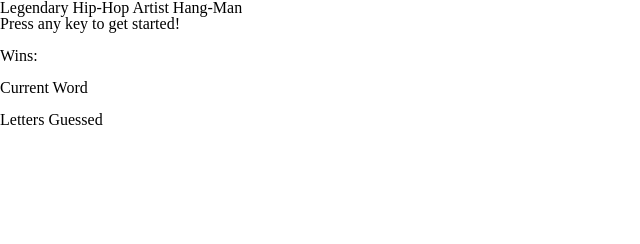
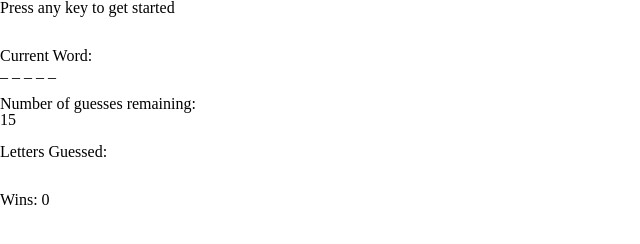
Before and after one commit to martinperezsh/Hangman-Game, a plain HTML site: page index.html in a window 1280 px wide. Shown: the whole page, without its empty margins (0-640 px from the left). Drawn offline with Linux system fonts and the light colour scheme.

Commit message:
created html and some javasacript

```diff
--- a/assets/javascript/game.js
+++ b/assets/javascript/game.js
@@ -1,30 +1,34 @@
-// Game words
-var words = ['nas', 'biggie', 'tupac', 'eminem', 'raekwon'];
-console.log(words)
+var words = ['luffy', 'zoro', 'nami', 'usopp', 'sanji', 'chopper', 'robin', 'franky', 'brook', 'jimbei'];
+var wins = 0;
+var guessesLeft = 15;
+var chosenWord = '';
+var lettersInWord = [];
+var numberBlanks = 0;
+var blanksAndSuccesses = [];
+var wrongGuesses = [];
 
-var wins = 0;
-var lettersGuessed = [];
-var losses = 0;
-var i = 0;
+function gameStart() {
+	chosenWord = words[Math.floor(Math.random() * words.length)];
+	lettersInWord = chosenWord.split('');
+	numberBlanks = lettersInWord.length;
 
-var random = words[Math.floor(Math.random() * words.length)];
-
-  // Get started key
-document.onkeyup = function(start){
-
-
-	if (random = 'nas') {
-		document.getElementById('chosenWord').innerHTML = "_ _ _";
-	} else if (random = 'biggie') {
-		document.getElementById('chosenWord').innerHTML = "_ _ _ _ _ _";
-	} else if (random = 'tupac') {
-		document.getElementById('chosenWord').innerHTML = "_ _ _ _ _";
-	} else if (random = 'eminem') {
-		document.getElementById('chosenWord').innerHTML = "_ _ _ _ _ _";
-	} else if (random = 'raekwon') {
-		document.getElementById('chosenWord').innerHTML = "_ _ _ _ _ _ _"
+	guessesLeft = 15;
+	wrongGuesses = [];
+	blanksAndSuccesses = [];
+// turning word into blanks
+	for (var i = 0; i < numberBlanks; i++) {
+		blanksAndSuccesses.push('_');
 	}
 
+	document.getElementById('currentWord').innerHTML = blanksAndSuccesses.join(" ");
+	document.getElementById('guessesLeft').innerHTML = guessesLeft;
+	document.getElementById('winCount').innerHTML = wins;
 
 
 }
+
+gameStart()
+
+document.onkeyup = function(event) {
+	var letterGuessed = String.fromCharCode(event.keyCode).toLowerCase();
+}
--- a/index.html
+++ b/index.html
@@ -4,31 +4,26 @@
 	<title>Hangin-Man</title>
 	<link rel="stylesheet" type="text/css" href="assets/css/reset.css">
 	<link rel="stylesheet" type="text/css" href="assets/css/style.css">
-	<script src="assets/javascript/game.js"></script>
 
 </head>
 <body>
+	<h1>Press any key to get started</h1>
+	<br>
+	<br>
+	<h2>Current Word: </h2>
+	<span id="currentWord"></span>
+	<br>
+	<br>
+	<h2>Number of guesses remaining:</h2>
+	<span id="guessesLeft"></span>
+	<br>
+	<br>
+	<h2>Letters Guessed:</h2>
+	<span id="ltrsGuessed"></span>
+	<br>
+	<br>
+	<h2>Wins: <span id="winCount"></span> </h2>
 
-	<div>
-		<h1>Legendary Hip-Hop Artist Hang-Man</h1>
-	</div>
-	<!-- Game -->
-	<div>
-		<h2>Press any key to get started!</h2>
-	</div>
-<br>
-	<div>
-		<h2 id="wins">Wins:</h2>
-	</div>
-<br>
-	<div>
-		<h2>Current Word</h2>
-			<p id="chosenWord"></p>
-	</div>
-<br>
-	<div>
-		<h2>Letters Guessed</h2>
-			<p></p>
-	</div>
+	<script src="assets/javascript/game.js"></script>
 </body>
 </html>
```
